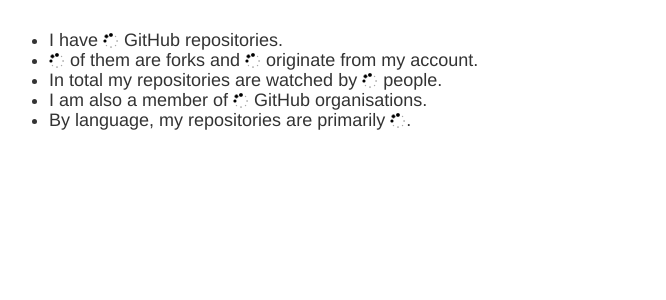
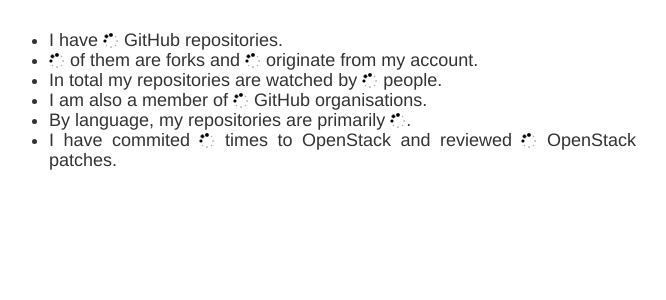
Before and after one commit to d0ugal/dm, a Flask app: template dm/templates/code.html in a window 1280 px wide. Shown: the part 41-341 px from the top of the page, without its empty margins (310-976 px from the left). Run offline with Flask 2, Linux system fonts and the light colour scheme; the template is opened without the code that fills it, so the values that code supplies are empty; some libraries are stand-ins or nearby versions; some web fonts are replaced.

Commit message:
Added some OpenStack stats.

```diff
--- a/dm/static/js/github-stats.js
+++ b/dm/static/js/github-stats.js
@@ -172,5 +172,17 @@
   //   var events = result.data;
   // });
 
+  $.getJSON("http://stackalytics.com/api/1.0/contribution?user_id=dougal&callback=?", function(result){
+
+    var commits = result.contribution.commit_count;
+    var rs = result.contribution.marks
+    var reviews = rs['-2'] + rs['-1'] + rs['0'] + rs['1'] + rs['2'];
+
+    page_updater({
+      '.openstack-commits': commits,
+      '.openstack-reviews': reviews
+    });
+
+  });
 
 });
--- a/dm/templates/code.html
+++ b/dm/templates/code.html
@@ -42,6 +42,12 @@
                 By language, my repositories are primarily <span class="stats languages-by-popularity">
                 <img src="/theme/img/28-1.gif"/></span>.
             </li>
+            <li>
+                I have commited <span class="stats openstack-commits">
+                <img src="/theme/img/28-1.gif"/></span> times to OpenStack and
+                reviewed <span class="stats openstack-reviews">
+                <img src="/theme/img/28-1.gif"/></span> OpenStack patches.
+            </li>
         </ul>
     </div>
 
```
